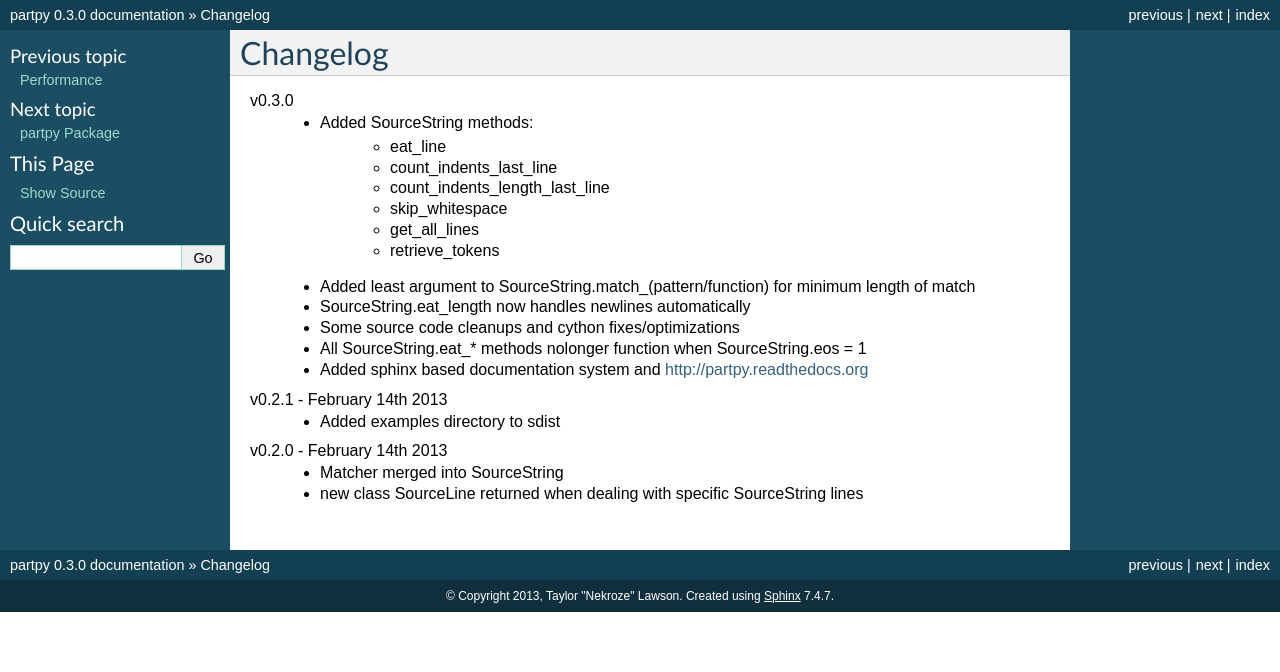
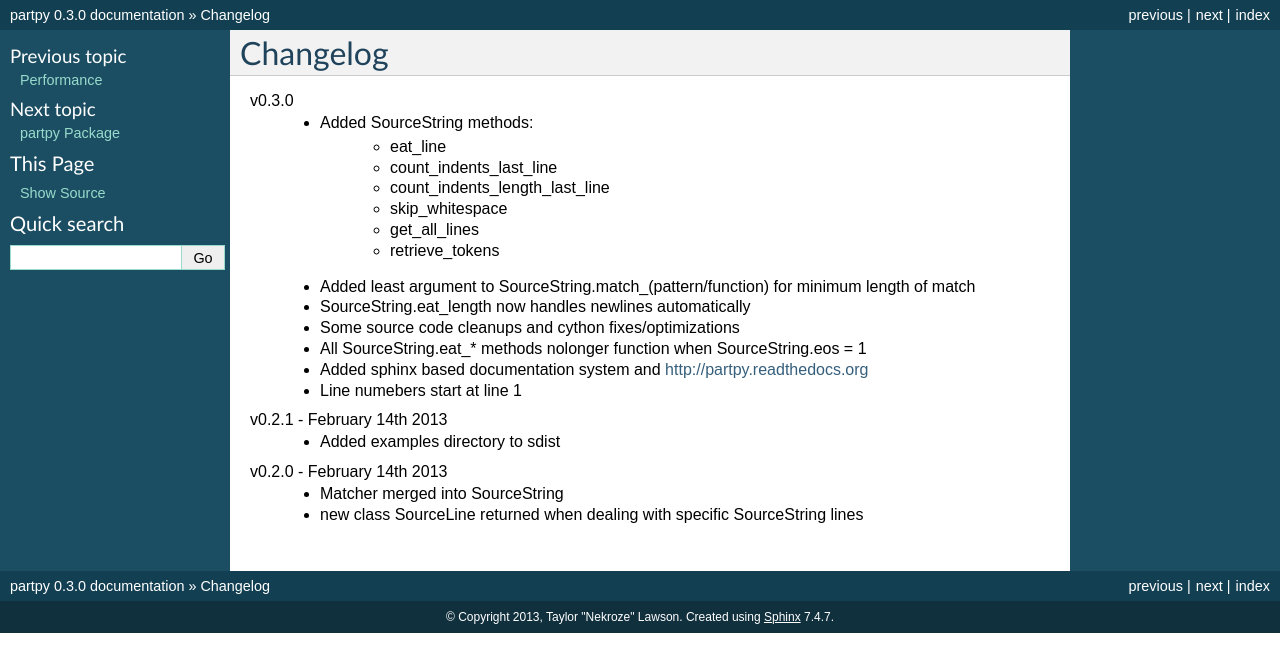
Before and after one commit to Nekroze/partpy, a Sphinx documentation site: the page built from docs/changelog.rst, in a window 1280 px wide. Shown: the top 672 px of the page. Built offline with Sphinx 7.4.7, drawn with Linux system fonts in a browser that asks for light colours.

Commit message:
Quick update to changelog about line numbers.

```diff
--- a/docs/changelog.rst
+++ b/docs/changelog.rst
@@ -14,6 +14,7 @@ v0.3.0
  - Some source code cleanups and cython fixes/optimizations
  - All SourceString.eat_* methods nolonger function when SourceString.eos = 1
  - Added sphinx based documentation system and http://partpy.readthedocs.org
+ - Line numebers start at line 1
 
 v0.2.1 - February 14th 2013
  - Added examples directory to sdist
```
